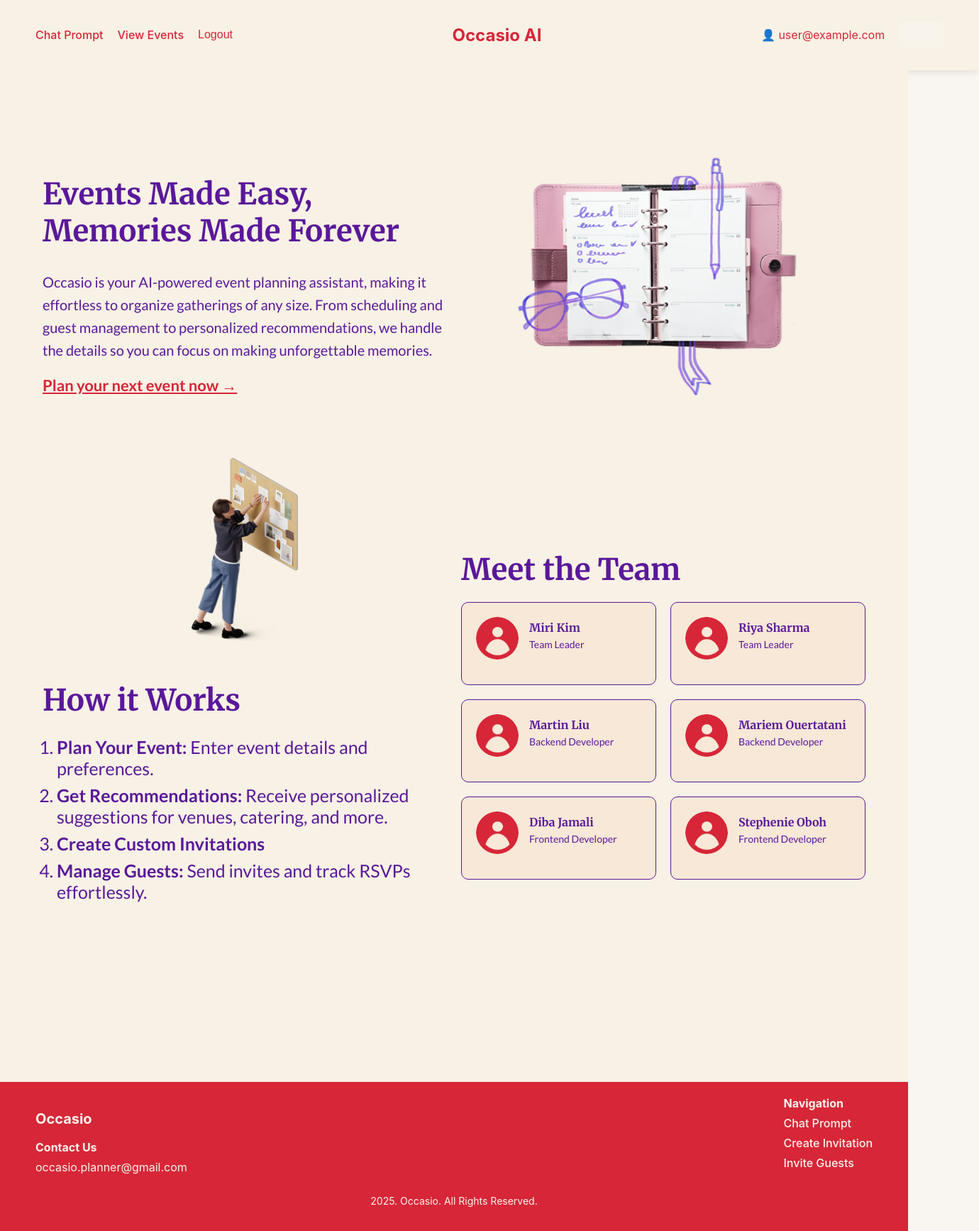
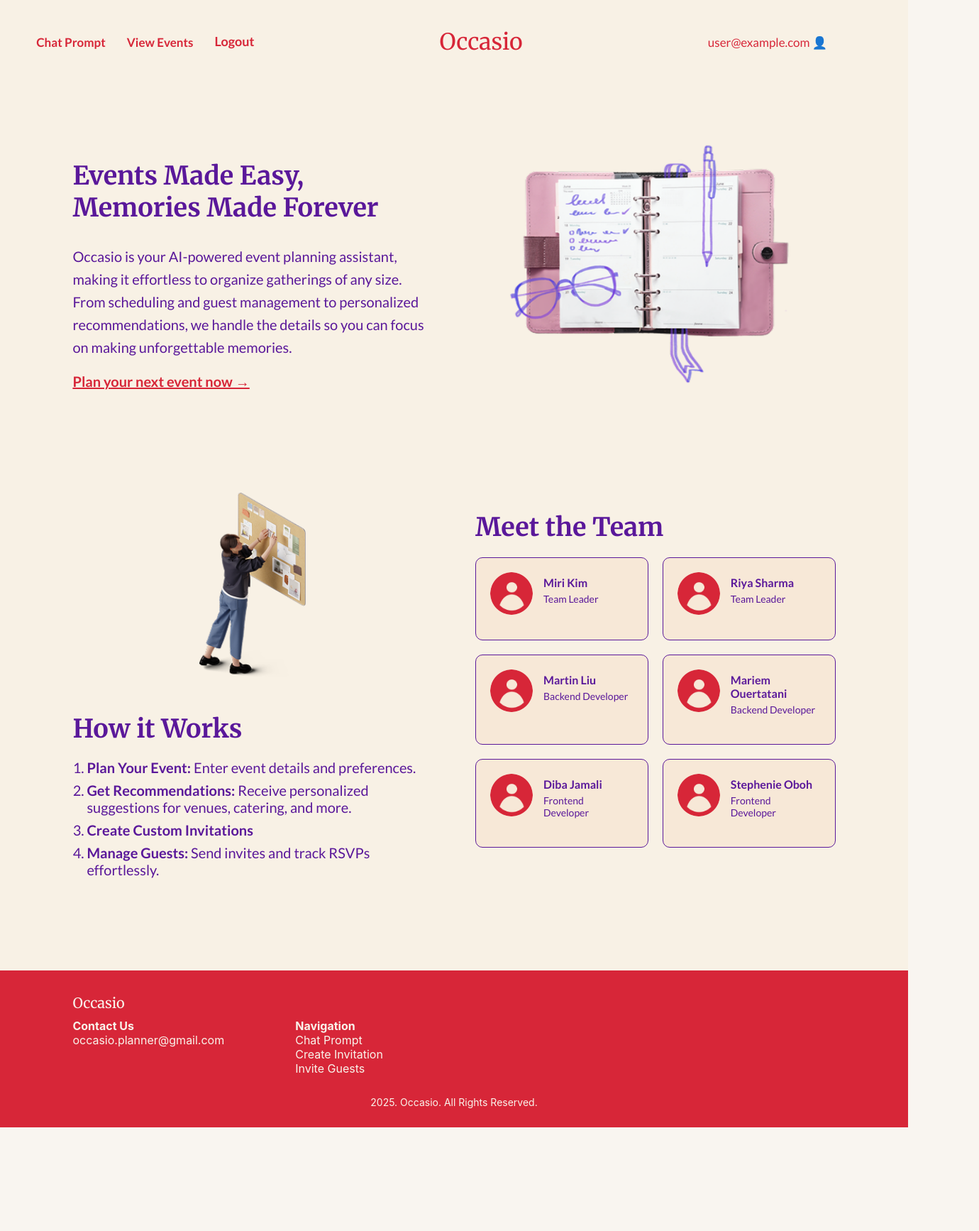
Before and after one commit to MariemOuer/Full_stack_website, a React (Create React App) app in the folder Frontend/: page / in a window 1280 px wide. Shown: the whole page at 71% size, 1380 px wide, since content can reach past the window. After the commit the page ends 1588 px from the top, so only its background shows below. Built offline with nearby package versions, Linux system fonts and the light colour scheme; no server answers; sample sign-in values are in the browser's storage.

Commit message:
fixes to frontend ui

```diff
--- a/Frontend/public/index.html
+++ b/Frontend/public/index.html
@@ -12,6 +12,12 @@
       user's mobile device or desktop. See https://developers.google.com/web/fundamentals/web-app-manifest/
     -->
     <link rel="manifest" href="%PUBLIC_URL%/manifest.json" />
+    <link rel="preconnect" href="https://fonts.googleapis.com">
+    <link rel="preconnect" href="https://fonts.gstatic.com/" crossorigin>
+    <link href="https://fonts.googleapis.com/css2?family=Lato:ital,wght@0,100;0,300;0,400;0,700;0,900;1,100;1,300;1,400;1,700;1,900&family=Merriweather:ital,wght@0,300;0,400;0,700;0,900;1,300;1,400;1,700;1,900&family=Noto+Serif+Todhri&display=swap" rel="stylesheet">
+    <link rel="preconnect" href="https://fonts.googleapis.com">
+    <link rel="preconnect" href="https://fonts.gstatic.com/" crossorigin>
+    <link href="https://fonts.googleapis.com/css2?family=Lato:ital,wght@0,100;0,300;0,400;0,700;0,900;1,100;1,300;1,400;1,700;1,900&family=Merriweather:ital,wght@0,300;0,400;0,700;0,900;1,300;1,400;1,700;1,900&family=Noto+Serif+Todhri&display=swap" rel="stylesheet">
     <!--
       Notice the use of %PUBLIC_URL% in the tags above.
       It will be replaced with the URL of the `public` folder during the build.
--- a/Frontend/src/styles/footer.css
+++ b/Frontend/src/styles/footer.css
@@ -2,7 +2,7 @@
   display: flex;
   flex-direction: column;
   align-items: center;
-  padding: 20px 50px;
+  padding: 1% 8% 1% 8%;
   background-color: #D72638;
   color: #f9f4eb;
   font-size: 16px;
@@ -10,20 +10,25 @@
 
 .footer-container {
   display: flex;
-  justify-content: space-between;
+  flex-direction: column;
   width: 100%;
-  max-width: 1200px;
+}
+
+.footer-lower {
+  display: flex;
+  flex-direction: row;
 }
 
 .footer-section {
   display: flex;
   flex-direction: column;
-  gap: 8px;
+  margin-right: 100px;
 }
 
-.footer-section h3 {
+.footer-container h3 {
   font-size: 20px;
-  font-weight: bold;
+  font-weight: normal;
+  font-family: "Merriweather", serif;
   margin-bottom: 10px;
 }
 
@@ -34,57 +39,7 @@
 .footer-section a {
   text-decoration: none;
   color: #f9f4eb;
-  font-weight: 500;
-}
-
-.footer-section a:hover {
-  text-decoration: underline;
-}
-
-.footer-bottom {
-  margin-top: 15px;
-  font-size: 14px;
-  text-align: center;
-}
-
-
-.footer {
-  display: flex;
-  flex-direction: column;
-  align-items: center;
-  padding: 20px 50px;
-  background-color: #D72638;
-  color: #f9f4eb;
-  font-size: 16px;
-}
-
-.footer-container {
-  display: flex;
-  justify-content: space-between;
-  width: 100%;
-  max-width: 1200px;
-}
-
-.footer-section {
-  display: flex;
-  flex-direction: column;
-  gap: 8px;
-}
-
-.footer-section h3 {
-  font-size: 20px;
-  font-weight: bold;
-  margin-bottom: 10px;
-}
-
-.footer-section p {
-  margin: 0;
-}
-
-.footer-section a {
-  text-decoration: none;
-  color: #f9f4eb;
-  font-weight: 500;
+  font-weight: normal;
 }
 
 .footer-section a:hover {
@@ -112,6 +67,11 @@
 
   .footer-section {
     text-align: center;
+    margin: 0 0 20px 0;
+  }
+
+  .footer-lower {
+    flex-direction: column;
   }
 
   .footer-section h3 {
--- a/Frontend/src/styles/guestListStyle.css
+++ b/Frontend/src/styles/guestListStyle.css
@@ -114,7 +114,7 @@
 }
 
 .add-guest-btn:hover {
-  background-color: #5A189A;
+  background-color: #b71c2c;
 }
 
 .dropdown-selector {
@@ -152,11 +152,11 @@
 }
 
 .send-reminder-btn:hover {
-  background-color: #5A189A;
+  background-color: #a71e2f;
 }
 
 .send-reminder-btn:active {
-  background-color: #5A189A;
+  background-color: #a71e2f;
 }
 
 /* Responsive Design */
--- a/Frontend/src/styles/home.css
+++ b/Frontend/src/styles/home.css
@@ -1,31 +1,16 @@
-/* Import Merriweather and Lato fonts */
-@import url("https://fonts.googleapis.com/css2?family=Merriweather:wght@400;700&family=Lato:wght@400;700&display=swap");
-
-/* Set the background color for the entire page (scoped to homepage) */
-.homepage-background {
-  background-color: #f8f1e5; /* Apply background color to the entire page */
-  margin: 0;
-  padding: 0;
-  min-height: 100vh; /* Ensure the background covers the full viewport height */
-  display: flex;
-  flex-direction: column;
-  align-items: center;
-  justify-content: center;
-}
-
 .homepage-container {
   font-family: "Lato", sans-serif;
-  background-color: #f8f1e5; /* Ensure the container has the same background color */
-  margin: 0 auto; /* Center the container horizontally */
+  background-color: #f8f1e5;
+  margin: 0 auto;
   padding: 20px;
   display: grid;
   grid-template-columns: 1fr 1fr;
-  grid-template-rows: auto auto; /* Allow rows to adjust based on content */
-  gap: 20px; /* Reduce gap between sections */
-  max-width: 1200px;
-  width: 100%; /* Ensure the container takes full width */
-  min-height: 100vh; /* Ensure the container covers the full viewport height */
-  box-sizing: border-box; /* Include padding in height calculation */
+  grid-template-rows: auto auto;
+  gap: 60px;
+  width: 100%;
+  min-height: 100vh;
+  box-sizing: border-box;
+  padding: 6% 8% 8% 8%;
 }
 
 /* Top Left: Text Section */
@@ -33,12 +18,13 @@
   display: flex;
   flex-direction: column;
   justify-content: center;
+  margin-bottom: 80px;
 }
 
 .homepage-container .homepage-text h2 {
   color: #5a189a;
   font-family: "Merriweather", serif;
-  font-size: 42px;
+  font-size: 36px;
   font-weight: bold;
   margin-bottom: 10px;
 }
@@ -51,7 +37,7 @@
 
 .homepage-container .cta-link {
   color: #d72638;
-  font-size: 22px;
+  font-size: 20px;
   text-decoration: underline;
   font-weight: bold;
   margin-top: 0px;
@@ -68,6 +54,7 @@
   display: flex;
   justify-content: center;
   align-items: center;
+  margin-bottom: 80px;
 }
 
 .homepage-container .homepage-image img {
@@ -80,33 +67,32 @@
 .homepage-container .homepage-how-it-works {
   display: flex;
   flex-direction: column;
-  margin-top: -30px;
 }
 
 .homepage-container .how-it-works-image {
   width: 100%;
-  max-width: 150px; /* Make the moodboard image even smaller */
+  max-width: 150px;
   border-radius: 10px;
-  margin-bottom: 10px; /* Reduce margin */
+  margin-bottom: 10px;
   align-self: center;
 }
 
 .homepage-container .homepage-how-it-works h3 {
   font-family: "Merriweather", serif;
-  font-size: 42px; /* Reduce font size */
+  font-size: 36px;
   color: #5a189a;
-  margin-bottom: 0px; /* Reduce margin */
+  margin-bottom: 0px;
 }
 
 .homepage-container .homepage-how-it-works ol {
-  font-size: 25px; /* Reduce font size */
+  font-size: 20px;
   color: #5a189a;
   padding-left: 20px;
-  text-align: left; /* Align list text to the left */
+  text-align: left;
 }
 
 .homepage-container .homepage-how-it-works ol li {
-  margin-bottom: 8px; /* Reduce margin */
+  margin-bottom: 8px;
 }
 
 .homepage-container .homepage-how-it-works ol strong {
@@ -117,14 +103,13 @@
 .homepage-container .homepage-team {
   display: flex;
   flex-direction: column;
-  margin-top: 70px;
 }
 
 .homepage-container .team-header {
   font-family: "Merriweather", serif;
-  font-size: 42px; /* Adjust font size as needed */
+  font-size: 36px;
   color: #5a189a;
-  margin-bottom: 20px; /* Add space below the header */
+  margin-bottom: 20px;
   text-align: left;
 }
 
@@ -136,54 +121,66 @@
 
 .homepage-container .team-member-card {
   background: #f7e8d7;
-  padding: 20px; /* Adjust padding */
+  padding: 20px;
   border-radius: 10px;
-  border: 0.5px ridge #5a189a; /* Add border with color #5A189A */
+  border: 0.5px ridge #5a189a;
 }
 
 .homepage-container .card-top {
   display: flex;
-  align-items: flex-start; /* Align items to the top */
+  align-items: flex-start;
   margin-bottom: 15px;
 }
 
 .homepage-container .member-image {
-  width: 60px; /* Adjust image size */
+  width: 60px;
   border-radius: 50%;
-  margin-right: 10px; /* Space between image and text */
+  margin-right: 10px;
 }
 
 .homepage-container .member-info {
-  flex: 1; /* Allow text to take remaining space */
+  flex: 1;
 }
 
 .homepage-container .member-info h4 {
-  font-family: "Merriweather", serif;
-  font-size: 16px; /* Adjust font size */
+  font-family: "Lato", sans-serif;
+  font-size: 16px;
   color: #5a189a;
-  margin: 5px; /* Remove default margin */
+  margin: 5px;
 }
 
 .homepage-container .member-info p {
-  font-size: 14px; /* Adjust font size */
+  font-size: 14px;
   color: #5a189a;
-  margin: 5px; /* Remove default margin */
+  margin: 5px;
 }
 
 .homepage-container .member-description {
-  font-size: 16px; /* Adjust font size */
+  font-size: 16px;
   color: #5a189a;
-  text-align: left; /* Left-align description */
-  margin: 0; /* Remove default margin */
+  text-align: left;
+  margin: 0;
 }
 
 /* Responsive Design */
 @media (max-width: 900px) {
   .homepage-container {
     grid-template-columns: 1fr;
-    grid-template-rows: auto auto auto auto; /* Stack sections vertically */
-    gap: 20px; /* Reduce gap for mobile */
-    height: auto; /* Reset height for mobile */
+    grid-template-rows: auto auto auto auto;
+    gap: 0;
+    height: auto;
+    text-align: center;
+  }
+
+  .homepage-container>*:nth-child(1) {
+    grid-row: 2;
+    margin-bottom: 100px;
+  }
+
+  .homepage-container>*:nth-child(2) {
+    grid-row: 1;
+    padding: 0;
+    margin: 0;
   }
 
   .homepage-container .team-grid {
--- a/Frontend/src/styles/login.css
+++ b/Frontend/src/styles/login.css
@@ -1,6 +1,3 @@
-/* Import Merriweather and Lato fonts */
-@import url('https://fonts.googleapis.com/css2?family=Merriweather:wght@400;700&family=Lato:wght@400;700&display=swap');
-
 .login-page {
   background-color: #f9f4eb;
   margin: 0;
@@ -24,7 +21,7 @@
 
 .login-page h2 {
   color: #5A189A;
-  font-size: 32px;
+  font-size: 36px;
   font-weight: bold;
   text-align: left;
   font-family: 'Merriweather', serif;
@@ -58,7 +55,7 @@
   padding: 12px;
   font-size: 16px;
   border: 1px solid #D72638;
-  background: #f9f4eb;
+  background: #F7E8D7;
   outline: none;
   color: #D72638;
   margin-top: 10px;
@@ -67,7 +64,7 @@
 
 .login-page input[type="email"]:focus,
 .login-page input[type="password"]:focus {
-  border-color: #D72638;
+  border-color: #5A189A;
 }
 
 /* Login button */
@@ -76,12 +73,11 @@
   font-size: 16px;
   background-color: #D72638;
   border: none;
-  color: white;
+  color: #f8f1e5;
   border-radius: 25px;
   cursor: pointer;
-  width: 100%;
-  max-width: 140px;
-  margin-left: 20px;
+  width: 130px;
+  margin: 0;
 }
 
 .login-page button:hover {
@@ -99,26 +95,11 @@
 .login-page .auth-buttons {
   display: flex;
   align-items: center;
-  justify-content: space-between;
-  margin-top: 15px;
-}
-
-/* Register link styling */
-.login-page .register-link {
-  color: #D72638;
-  margin: 0;
-  line-height: 1.5;
-  text-align: left;
-}
-
-.login-page .register-link a {
-  color: #D72638;
-  text-decoration: underline;
-}
-
-.login-page .register-here {
-  white-space: nowrap;
-  font-weight: bold;
+  justify-content: left;
+  margin-top: 12px;
+  padding: 0%;
+  width: 100%;
+  gap: 30px;
 }
 
 /* Login image styling */
@@ -134,21 +115,16 @@
   .login-page .login-wrapper {
     flex-direction: column;
     gap: 30px;
+    padding: 0 8% 0 0;
   }
 
   .login-page .login-image {
-    width: 180px;
-    margin-left: 0;
+    display: none;
   }
 
   .login-page .auth-container {
     margin: 20px 0;
     padding: 15px;
-  }
-
-  .login-page button {
-    width: 100%;
-    max-width: none;
   }
 }
 
@@ -167,24 +143,5 @@
   }
   .login-image{
     display: none;
-
-
   }
 }
-
-.signup-link {
-  text-decoration: none;
-  color: white;
-}
-
-.signup-button {
-  background-color: #007bff;
-  border: none;
-  padding: 10px 20px;
-  cursor: pointer;
-  border-radius: 5px;
-}
-
-.signup-button:hover .signup-link {
-  color: #f8f9fa;
-}
--- a/Frontend/src/styles/navbar.css
+++ b/Frontend/src/styles/navbar.css
@@ -1,23 +1,24 @@
-
-
 .hide {
   color: #f9f4eb;
   background-color: #f9f4eb;
+  visibility: collapse;
 }
 
 .navbar {
   display: flex;
   justify-content: space-between;
   align-items: center;
-  padding: 15px 50px;
+  text-align: center;
+  padding: 1% 4% 1% 4%;
   background-color: #f8f1e5;
   color: #d72638;
-  font-size: 16px;
-  box-shadow: 0 2px 10px rgba(0, 0, 0, 0.1);
+  font-size: 17px;
   top: 0;
   left: 0;
   width: 100%;
   z-index: 1000;
+  font-family: "Lato", sans-serif;
+  box-sizing: border-box;
 }
 
 /* Left & Right Section */
@@ -25,7 +26,7 @@
 .nav-right {
   display: flex;
   align-items: center;
-  gap: 20px;
+  justify-content: space-between;
 }
 
 /* Navbar Links */
@@ -34,8 +35,10 @@
 .logout-btn {
   text-decoration: none;
   color: #d72638;
-  font-weight: 500;
+  font-weight: 600;
   position: relative;
+  font-family: "Lato", sans-serif;
+  padding-right: 30px;
 }
 
 .nav-left a:hover,
@@ -44,13 +47,14 @@
 }
 
 .logout-btn {
+  all: unset;
   background: none;
   border: none;
   color: #d72638;
-  font-weight: 500;
-  font-size: 16px;
+  font-size: 18px;
   cursor: pointer;
-  padding: 0;
+  margin-bottom: 2px;
+  font-weight: 600;
 }
 
 .logout-btn:hover {
@@ -66,9 +70,10 @@
 }
 
 .nav-center h2 {
-  font-size: 24px;
-  font-weight: bold;
+  font-size: 32px;
+  font-weight: normal;
   color: #d72638;
+  font-family: "Merriweather", serif;
 }
 
 /* Mobile Menu Toggle */
@@ -108,12 +113,10 @@
 
 .mobile-menu a:hover, .mobile-menu button:hover {
   background: #e0d5c7;
-
-
 }
 
 .menu-toggle:hover {
-  background-color: #d8c3a5; /* Dark beige */
+  background-color: #d8c3a5;
 }
 
 
@@ -137,7 +140,7 @@
     margin-top: 10px;
   }
   .navbar{
-    padding: 10% 8% 1% 3%;
+    padding: 2%;
 
   }
 }
--- a/Frontend/src/views/DashboardView.jsx
+++ b/Frontend/src/views/DashboardView.jsx
@@ -49,7 +49,6 @@ const DashboardView = () => {
   return (
     <div>
       <Navbar></Navbar>
-      <div className="homepage-background">
         <div className="homepage-container">
           {/* Top Left: Text Section */}
           <div className="homepage-text">
@@ -81,18 +80,18 @@ const DashboardView = () => {
             <h3>How it Works</h3>
             <ol>
               <li>
-                <strong>Plan Your Event:</strong> Enter event details and
+                <strong> Plan Your Event:</strong> Enter event details and
                 preferences.
               </li>
               <li>
-                <strong>Get Recommendations:</strong> Receive personalized
+                <strong> Get Recommendations:</strong> Receive personalized
                 suggestions for venues, catering, and more.
               </li>
               <li>
-                <strong>Create Custom Invitations</strong>
+                <strong> Create Custom Invitations</strong>
               </li>
               <li>
-                <strong>Manage Guests:</strong> Send invites and track RSVPs
+                <strong> Manage Guests:</strong> Send invites and track RSVPs
                 effortlessly.
               </li>
             </ol>
@@ -120,17 +119,6 @@ const DashboardView = () => {
             </div>
           </div>
         </div>
-        <br></br>
-        <br></br>
-        <br></br>
-        <br></br>
-        <br></br>
-        <br></br>
-        <br></br>
-        <br></br>
-        <br></br>
-        <br></br>
-      </div>
       <FooterView></FooterView>
     </div>
   );
--- a/Frontend/src/views/FooterView.jsx
+++ b/Frontend/src/views/FooterView.jsx
@@ -6,8 +6,10 @@ const FooterView = () => {
   return (
     <footer className="footer">
       <div className="footer-container">
+        <h3>Occasio</h3>
+
+        <div className="footer-lower">
           <div className="footer-section">
-          <h3>Occasio</h3>
             <p><strong>Contact Us</strong></p>
             <p>occasio.planner@gmail.com</p>
           </div>
@@ -19,6 +21,7 @@ const FooterView = () => {
             <Link to="/events">Invite Guests</Link>
           </div>
         </div>
+      </div>
 
       <div className="footer-bottom">
         <p>2025. Occasio. All Rights Reserved.</p>
--- a/Frontend/src/views/NavbarView.jsx
+++ b/Frontend/src/views/NavbarView.jsx
@@ -51,13 +51,13 @@ const Navbar = () => {
       </div>
       <div className="nav-center">
         <Link to="/home" style={{ textDecoration: "none" }}>
-          <h2 className="nav-title">Occasio AI</h2>
+          <h2 className="nav-title">Occasio</h2>
         </Link>
       </div>
       <div className="nav-right">
         {currentUser ? (
           <>
-            👤 {currentUser?.email?.toLowerCase() === "guest@gmail.com" ? "Guest" : currentUser?.email}
+            {currentUser?.email?.toLowerCase() === "guest@gmail.com" ? "Guest" : currentUser?.email} 👤
             <button className="hide" onClick={handleLogout}>
               Logout
             </button>
--- a/Frontend/src/views/SignupView.jsx
+++ b/Frontend/src/views/SignupView.jsx
@@ -59,6 +59,10 @@ const SignupView = () => {
           Already Registered? <Link to="/login">Login Here</Link>
         </p>
       </div>
+
+      <div className="signup-img-container">
+      <img src="/signup.png" alt="Signup Illustration" className="signup-image" />
+      </div>
     </div>
   );
 };
```
Also changed, not shown: Frontend/src/styles/signup.css (+34 -42 lines), Frontend/src/views/LoginView.jsx (+10 -8 lines), Frontend/public/planner.png. Lines whose indentation alone changed are shown as unchanged.
